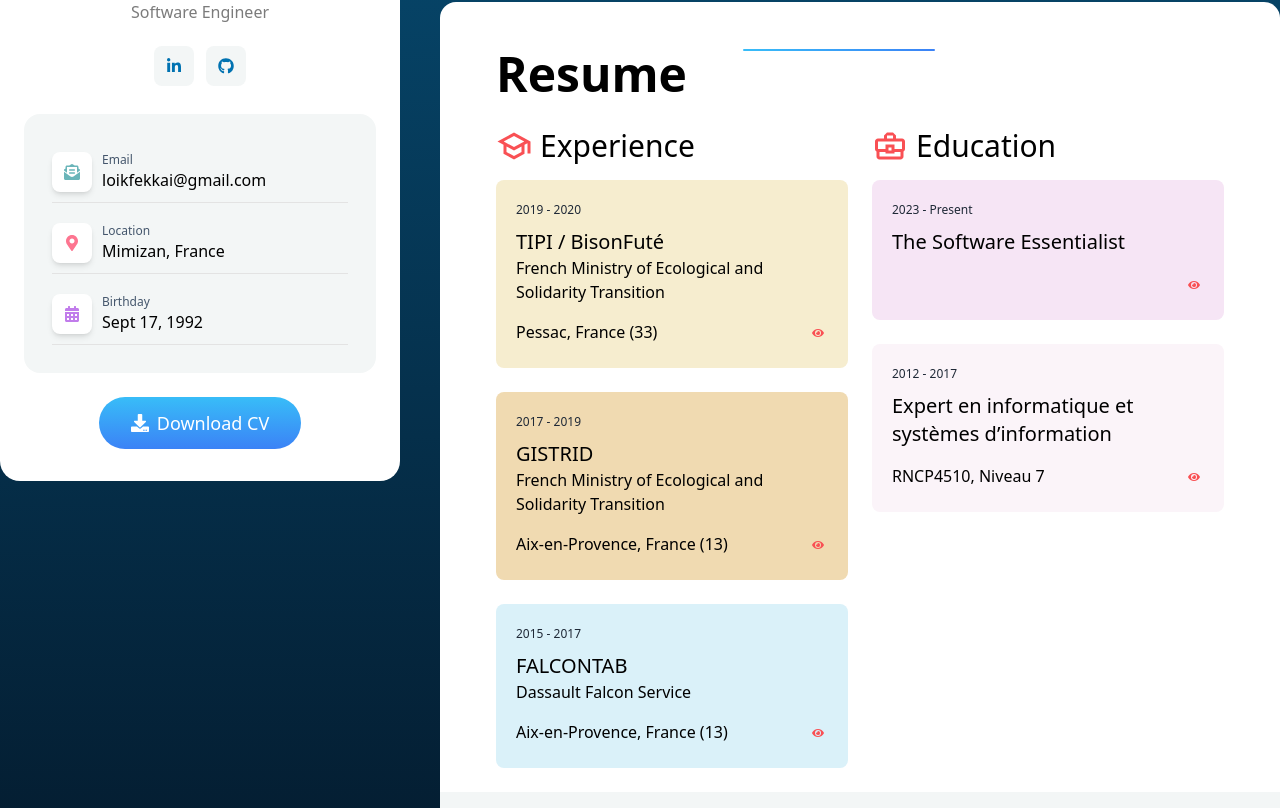
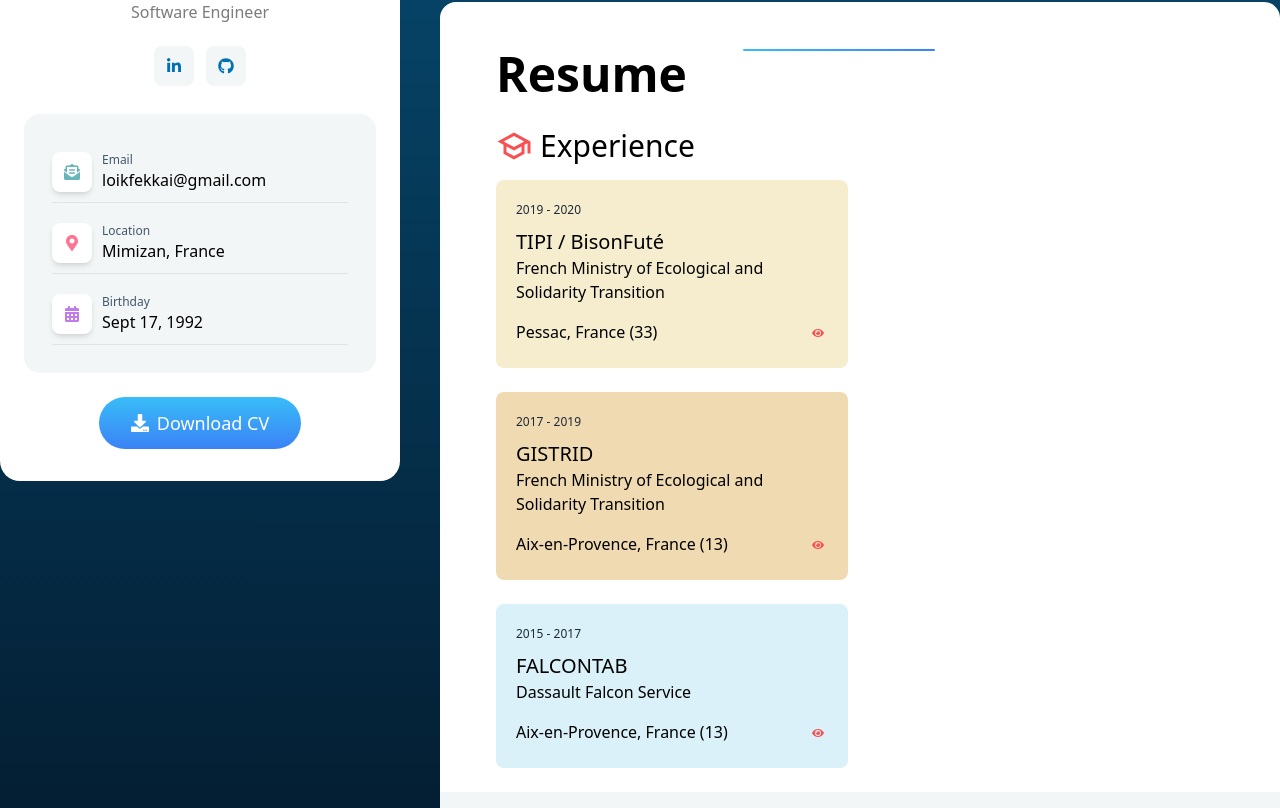
Before and after one commit to Lokicoule/portfolio, a React (Vite) app: page /resume in a window 1280 px wide. Shown: the part 512-1320 px from the top of the page. Built offline with nearby package versions, Linux system fonts and the light colour scheme.

Commit message:
refactor(resume): mvp architecture implemented

```diff
--- a/src/pages/resume/Resume.tsx
+++ /dev/null
@@ -1,106 +0,0 @@
-import { useEffect, useState } from "react";
-import PageLayout from "../../shared/components/layouts/PageLayout";
-import Line from "../../shared/components/line/Line";
-import { themeController, translatingService } from "../../shared/composition";
-import { experienceRepository } from "../../shared/composition/setupRepositories";
-import EducationSection from "./components/Education";
-import ExperienceSection from "./components/experience/ExperienceSection";
-import { Experience } from "./domainObjects/Experience";
-
-const educationArray = [
-  {
-    id: 1,
-    date: "2023 - Present",
-    title: "The Software Essentialist",
-    bg: "#FFF4F4",
-    link: "https://www.essentialist.dev/",
-  },
-  {
-    id: 2,
-    date: "2012 - 2017",
-    title: "Expert en informatique et systèmes d’information",
-    level: "RNCP4510, Niveau 7",
-    link: "https://www.francecompetences.fr/recherche/rncp/4510/",
-    bg: "#FFF1FB",
-  },
-];
-
-// Working Skills items for Resume page
-const lineArray = [
-  {
-    id: "01",
-    color: "#FF6464",
-    name: "Web Design",
-    number: 80,
-  },
-  {
-    id: "02",
-    color: "#9272D4",
-    name: "Mobile App ",
-    number: 95,
-  },
-  {
-    id: "03",
-    color: "#5185D4",
-    name: "Illustrator",
-    number: 65,
-  },
-  {
-    id: "03",
-    color: "#CA56F2",
-    name: "Photoshop",
-    number: 75,
-  },
-];
-
-const Resume = () => {
-  const useLang = themeController.getLangHook();
-  const { lang } = useLang();
-
-  return (
-    <PageLayout title="Resume">
-      <div className="px-2 sm:px-5 md:px-10 lg:px-14 px-4 md:px-0">
-        <div className="grid grid-cols-1 md:grid-cols-2 lg:grid-cols-2 gap-x-6 gap-y-6">
-          <ExperienceSection items={experienceRepository.findAll(lang)} />
-          <EducationSection items={educationArray} />
-        </div>
-      </div>
-
-      <div className="container py-12 px-2 sm:px-5 md:px-10 lg:px-14 bg-[#F3F6F6]">
-        <div className="grid grid-cols-1  md:grid-cols-2 gap-8">
-          <div className="col-span-1">
-            <h4 className="text-3xl dark:text-white font-medium mb-6">
-              Working Skills
-            </h4>
-            {lineArray.map((item, i) => (
-              <Line
-                color={item.color}
-                name={item.name}
-                value={item.number}
-                key={i}
-              />
-            ))}
-          </div>
-
-          <div className="col-span-1">
-            <h4 className="text-3xl dark:text-white font-medium mb-8">
-              Knowledges
-            </h4>
-
-            <div className="flex gap-y-5 gap-x-2.5 flex-wrap">
-              <button className="resume-btn">Digital Design</button>
-              <button className="resume-btn">Marketing</button>
-              <button className="resume-btn">Social Media</button>
-              <button className="resume-btn">Print</button>
-              <button className="resume-btn">Time Management</button>
-              <button className="resume-btn">Flexibility</button>
-              <button className="resume-btn">Print</button>
-            </div>
-          </div>
-        </div>
-      </div>
-    </PageLayout>
-  );
-};
-
-export default Resume;
--- /dev/null
+++ b/src/pages/resume/ResumeContainer.tsx
@@ -0,0 +1,47 @@
+import { useEffect, useState } from "react";
+import {
+  experienceRepository,
+  themeController,
+} from "../../shared/composition";
+import ResumeView from "./components/ResumeView";
+import { ResumeViewModel } from "./domainObjects/ResumeViewModel";
+import { ResumePresenter } from "./ResumePresenter";
+
+type ResumeContainerProps = {
+  presenter: ResumePresenter;
+};
+type ResumeContainerComponent = React.FC<ResumeContainerProps>;
+
+const ResumeContainer: ResumeContainerComponent = ({ presenter }) => {
+  const useLang = themeController.getLangHook();
+  const { lang } = useLang();
+
+  const [resume, setResume] = useState<ResumeViewModel>(
+    new ResumeViewModel({
+      experiences: [],
+      educationItems: [],
+      lineItems: [],
+    })
+  );
+
+  useEffect(() => {
+    presenter.rebuildViewModel(lang, experienceRepository);
+
+    const fetchResumeProps = () => {
+      const resume = presenter.getViewModel();
+      setResume(resume);
+    };
+
+    fetchResumeProps();
+  }, [lang]);
+
+  return (
+    <ResumeView
+      experiences={resume.experiences}
+      educationItems={resume.educationItems}
+      lineItems={resume.lineItems}
+    />
+  );
+};
+
+export default ResumeContainer;
--- /dev/null
+++ b/src/pages/resume/ResumePresenter.tsx
@@ -0,0 +1,86 @@
+import { ExperienceRepository } from "../../modules/experiences/experienceRepository";
+import { ResumeViewModel } from "./domainObjects/ResumeViewModel";
+
+export class ResumePresenter {
+  private lang: string;
+  private experienceRepository: ExperienceRepository;
+  private cachedResume: ResumeViewModel | undefined;
+
+  constructor(lang: string, experienceRepository: ExperienceRepository) {
+    this.lang = lang;
+    this.experienceRepository = experienceRepository;
+    this.cachedResume = undefined;
+  }
+
+  public getViewModel(): ResumeViewModel {
+    if (this.cachedResume) {
+      return this.cachedResume;
+    }
+
+    const experiences = this.experienceRepository.findAll(this.lang);
+
+    const educationItems = [
+      {
+        id: 1,
+        date: "2023 - Present",
+        title: "The Software Essentialist",
+        bg: "#FFF4F4",
+        link: "https://www.essentialist.dev/",
+      },
+      {
+        id: 2,
+        date: "2012 - 2017",
+        title: "Expert en informatique et systèmes d’information",
+        level: "RNCP4510, Niveau 7",
+        link: "https://www.francecompetences.fr/recherche/rncp/4510/",
+        bg: "#FFF1FB",
+      },
+    ];
+
+    const lineItems = [
+      {
+        id: "01",
+        color: "#FF6464",
+        name: "Web Design",
+        number: 80,
+      },
+      {
+        id: "02",
+        color: "#9272D4",
+        name: "Mobile App ",
+        number: 95,
+      },
+      {
+        id: "03",
+        color: "#5185D4",
+        name: "Illustrator",
+        number: 65,
+      },
+      {
+        id: "03",
+        color: "#CA56F2",
+        name: "Photoshop",
+        number: 75,
+      },
+    ];
+
+    const resume = new ResumeViewModel({
+      experiences,
+      educationItems,
+      lineItems,
+    });
+
+    this.cachedResume = resume;
+
+    return resume;
+  }
+
+  public rebuildViewModel(
+    lang: string,
+    experienceRepository: ExperienceRepository
+  ): void {
+    this.lang = lang;
+    this.experienceRepository = experienceRepository;
+    this.cachedResume = undefined;
+  }
+}
--- /dev/null
+++ b/src/pages/resume/components/ResumeView.tsx
@@ -0,0 +1,60 @@
+import PageLayout from "../../../shared/components/layouts/PageLayout";
+import Line from "../../../shared/components/line/Line";
+import { ResumeViewModelProps } from "../domainObjects/ResumeViewModel";
+import ExperienceSection from "./experience/ExperienceSection";
+
+type ResumeViewComponent = React.FC<ResumeViewModelProps>;
+
+const ResumeView: ResumeViewComponent = ({
+  experiences,
+  /*   educationItems,
+   */ lineItems,
+}) => {
+  return (
+    <PageLayout title="Resume">
+      <div className="px-2 sm:px-5 md:px-10 lg:px-14 px-4 md:px-0">
+        <div className="grid grid-cols-1 md:grid-cols-2 lg:grid-cols-2 gap-x-6 gap-y-6">
+          <ExperienceSection items={experiences} />
+          {/*           <EducationSection items={educationItems} />
+           */}{" "}
+        </div>
+      </div>
+
+      <div className="container py-12 px-2 sm:px-5 md:px-10 lg:px-14 bg-[#F3F6F6]">
+        <div className="grid grid-cols-1  md:grid-cols-2 gap-8">
+          <div className="col-span-1">
+            <h4 className="text-3xl dark:text-white font-medium mb-6">
+              Working Skills
+            </h4>
+            {lineItems.map((item, i) => (
+              <Line
+                color={item.color}
+                name={item.name}
+                value={item.number}
+                key={i}
+              />
+            ))}
+          </div>
+
+          <div className="col-span-1">
+            <h4 className="text-3xl dark:text-white font-medium mb-8">
+              Knowledges
+            </h4>
+
+            <div className="flex gap-y-5 gap-x-2.5 flex-wrap">
+              <button className="resume-btn">Digital Design</button>
+              <button className="resume-btn">Marketing</button>
+              <button className="resume-btn">Social Media</button>
+              <button className="resume-btn">Print</button>
+              <button className="resume-btn">Time Management</button>
+              <button className="resume-btn">Flexibility</button>
+              <button className="resume-btn">Print</button>
+            </div>
+          </div>
+        </div>
+      </div>
+    </PageLayout>
+  );
+};
+
+export default ResumeView;
--- /dev/null
+++ b/src/pages/resume/domainObjects/ResumeViewModel.ts
@@ -0,0 +1,39 @@
+import { Experience } from "./Experience";
+
+export interface ResumeViewModelProps {
+  experiences: Experience[];
+  educationItems: {
+    id: number;
+    date: string;
+    title: string;
+    level?: string;
+    link: string;
+    bg: string;
+  }[];
+  lineItems: {
+    id: string;
+    color: string;
+    name: string;
+    number: number;
+  }[];
+}
+
+export class ResumeViewModel {
+  constructor(private readonly props: ResumeViewModelProps) {}
+
+  public get experiences() {
+    return this.props.experiences;
+  }
+
+  public get educationItems() {
+    return this.props.educationItems;
+  }
+
+  public get lineItems() {
+    return this.props.lineItems;
+  }
+
+  public get attributes() {
+    return this.props;
+  }
+}
--- a/src/shared/composition/index.ts
+++ b/src/shared/composition/index.ts
@@ -1,2 +1,4 @@
 export * from "./setupServices";
 export * from "./setupControllers";
+export * from "./setupRepositories";
+export * from "./setupPresenters";
--- /dev/null
+++ b/src/shared/composition/setupPresenters.ts
@@ -0,0 +1,10 @@
+import { experienceRepository } from "./setupRepositories";
+import { ResumePresenter } from "../../pages/resume/ResumePresenter";
+import { translatingService } from ".";
+
+const resumePresenter = new ResumePresenter(
+  translatingService.language,
+  experienceRepository
+);
+
+export { resumePresenter };
```
Also changed, not shown: src/app/routing.tsx (+5 -3 lines).
